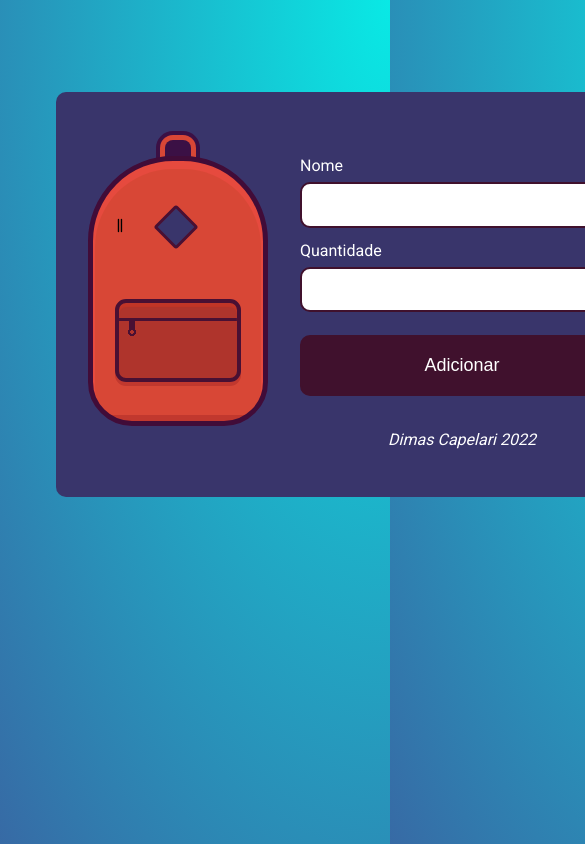
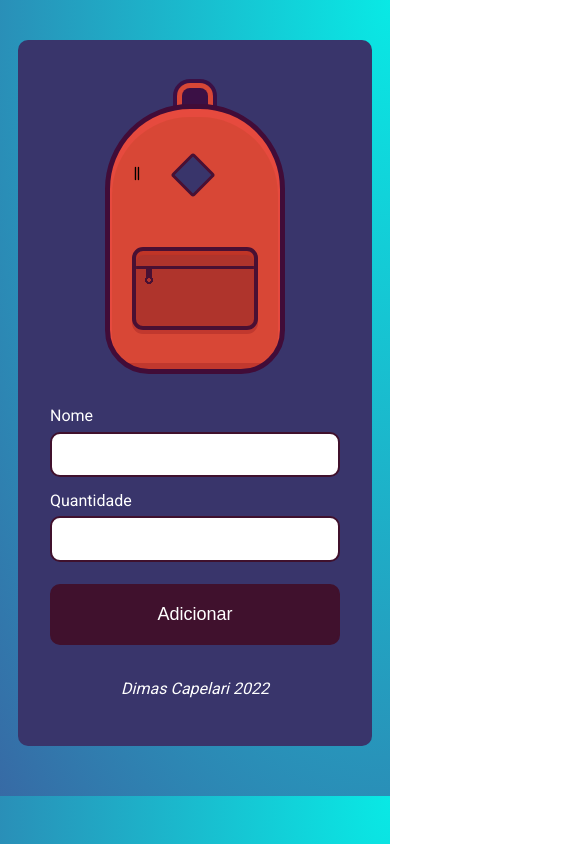
Before and after one commit to dimascapelari/mochilaViagem, a plain HTML site: page index.html in a window 390 px wide. Shown: the top 844 px of the page, 585 px wide, since content can reach past the window. Drawn offline with Linux system fonts and the light colour scheme.

Commit message:
responsividade

```diff
--- a/style.css
+++ b/style.css
@@ -5,6 +5,7 @@ html {
 }
 
 .conteudo {
+    flex-wrap: wrap;
     padding: 10vh 3em 0;
     display: flex;
     align-items: flex-start;
@@ -138,3 +139,30 @@ html {
     font-weight: 400;
     color: white;
 }
+
+@media screen and (max-width: 900px) {
+
+    html{
+        height: auto;
+    }
+
+    .conteudo {
+        padding: 10px;
+        margin-top: 30px;
+    }
+
+    .principal {
+        flex-wrap: wrap;
+        min-width: 300px;
+    }
+
+    .mochila {
+        margin-left: auto;
+        margin-right: auto;
+    }
+
+    .lista {
+        margin-left: auto;
+        margin-right: auto;
+    }
+}
```
